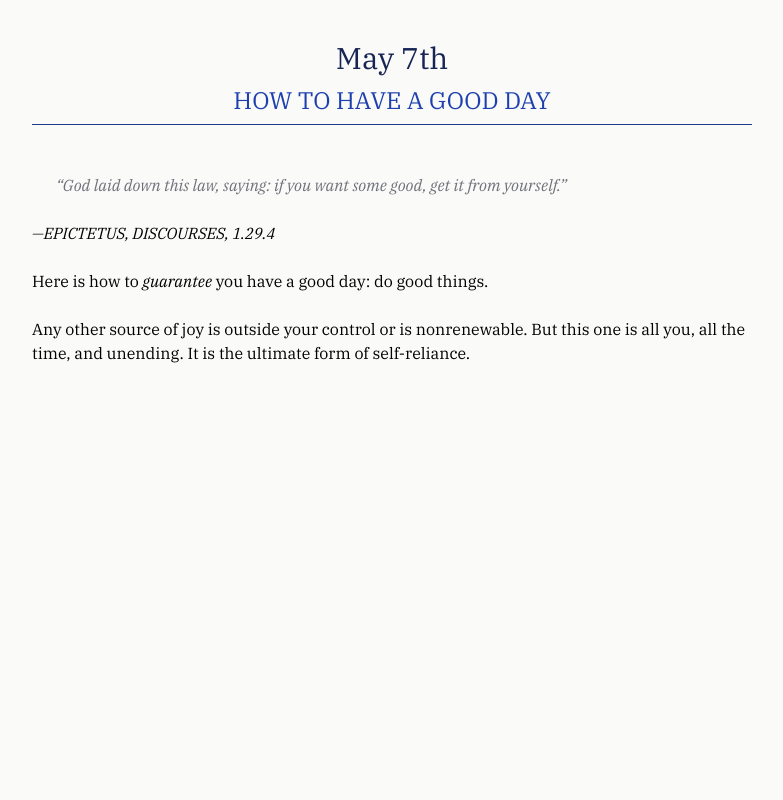
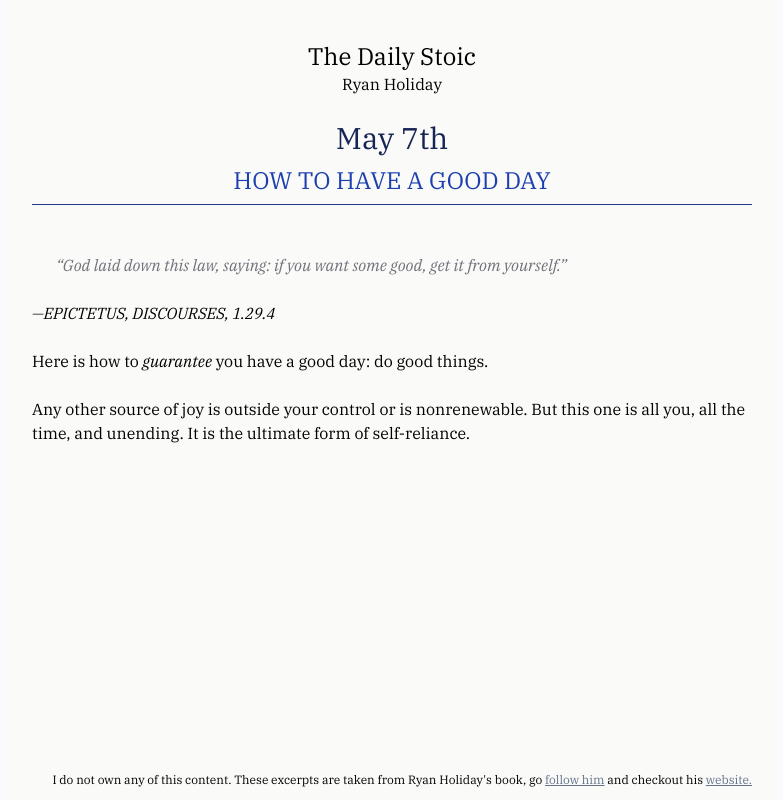
Before and after one commit to samudra-perera/TheDailyStoic, a React (Vite) app in the folder stoic-frontend/: page / in a window 1280 px wide. Shown: the whole page, without its empty margins (248-1031 px from the left). Built offline with nearby package versions, Linux system fonts and the light colour scheme.

Commit message:
Added Footer

```diff
--- a/stoic-frontend/index.html
+++ b/stoic-frontend/index.html
@@ -7,7 +7,7 @@
     <title>The Daily Stoic</title>
   </head>
   <body>
-    <div id="root"></div>
+    <div id="root" class="flex justify-center bg-slate-50"></div>
     <script type="module" src="/src/main.tsx"></script>
   </body>
 </html>
--- a/stoic-frontend/src/App.tsx
+++ b/stoic-frontend/src/App.tsx
@@ -25,8 +25,15 @@
   }, [today]);
 
   return (
-    <div className="min-h-screen flex justify-center bg-stone-50">
-      <div className="max-w-3xl p-6 py-14 pt-10">
+    <div className="min-h-screen flex flex-col justify-end items-end bg-stone-50">
+      <div className="max-w-3xl p-6 py-14 pt-10 flex-none">
+        <a
+          href="https://www.amazon.com/Daily-Stoic-Meditations-Wisdom-Perseverance/dp/0735211736"
+          target="_blank"
+        >
+          <h1 className="text-center text-2xl">The Daily Stoic</h1>
+          <h2 className="text-center pb-6">Ryan Holiday</h2>
+        </a>
         <Markdown
           options={{
             overrides: {
@@ -68,6 +75,26 @@
           {content}
         </Markdown>
       </div>
+      <div className="flex-grow"></div>
+      <div className="max-w-3xl p-6 py-14 pt-10 flex-none text-xs text-center pb-3">
+        I do not own any of this content. These excerpts are taken from Ryan
+        Holiday's book, go{" "}
+        <a
+          href="https://twitter.com/RyanHoliday?ref_src=twsrc%5Egoogle%7Ctwcamp%5Eserp%7Ctwgr%5Eauthor"
+          target="_blank"
+          className="text-slate-500 underline"
+        >
+          follow him
+        </a>{" "}
+        and checkout his{" "}
+        <a
+          href="https://ryanholiday.net/"
+          target="_blank"
+          className="text-slate-500 underline"
+        >
+          website.
+        </a>
+      </div>
     </div>
   );
 };
```
